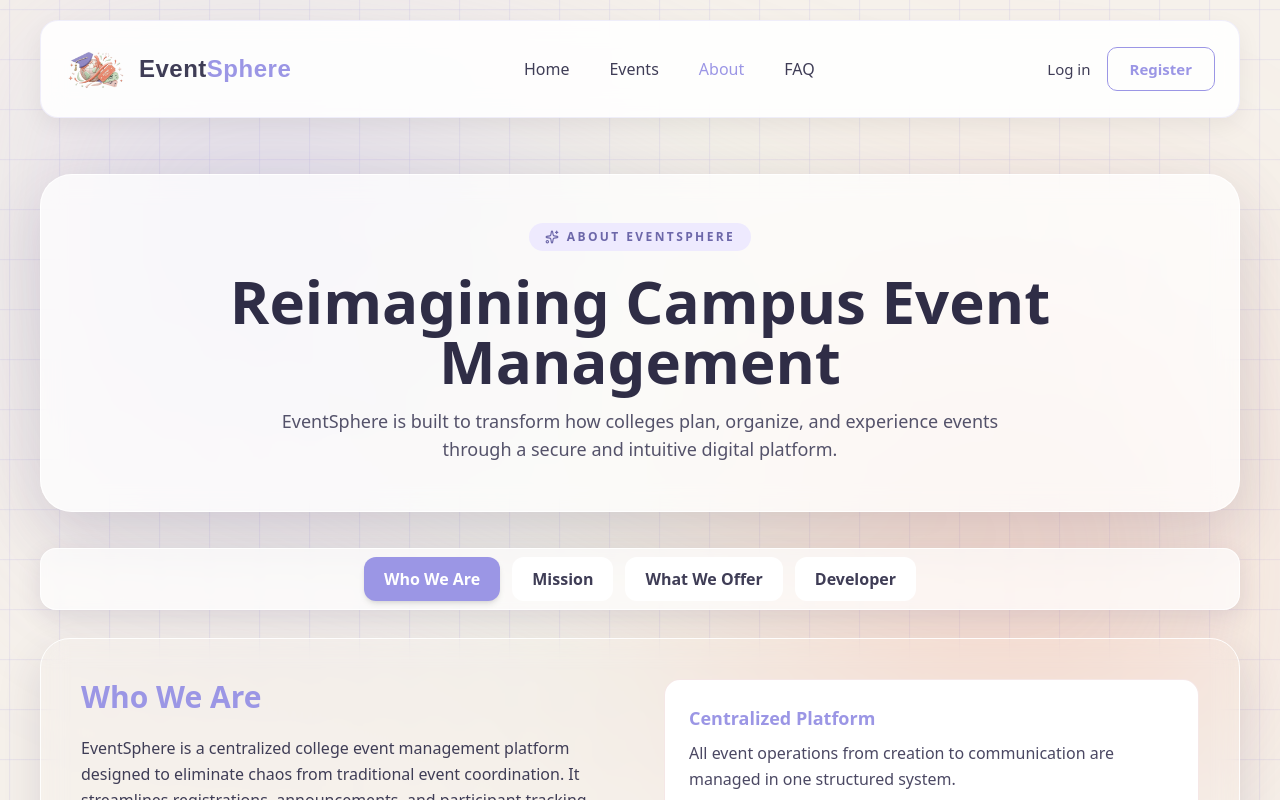
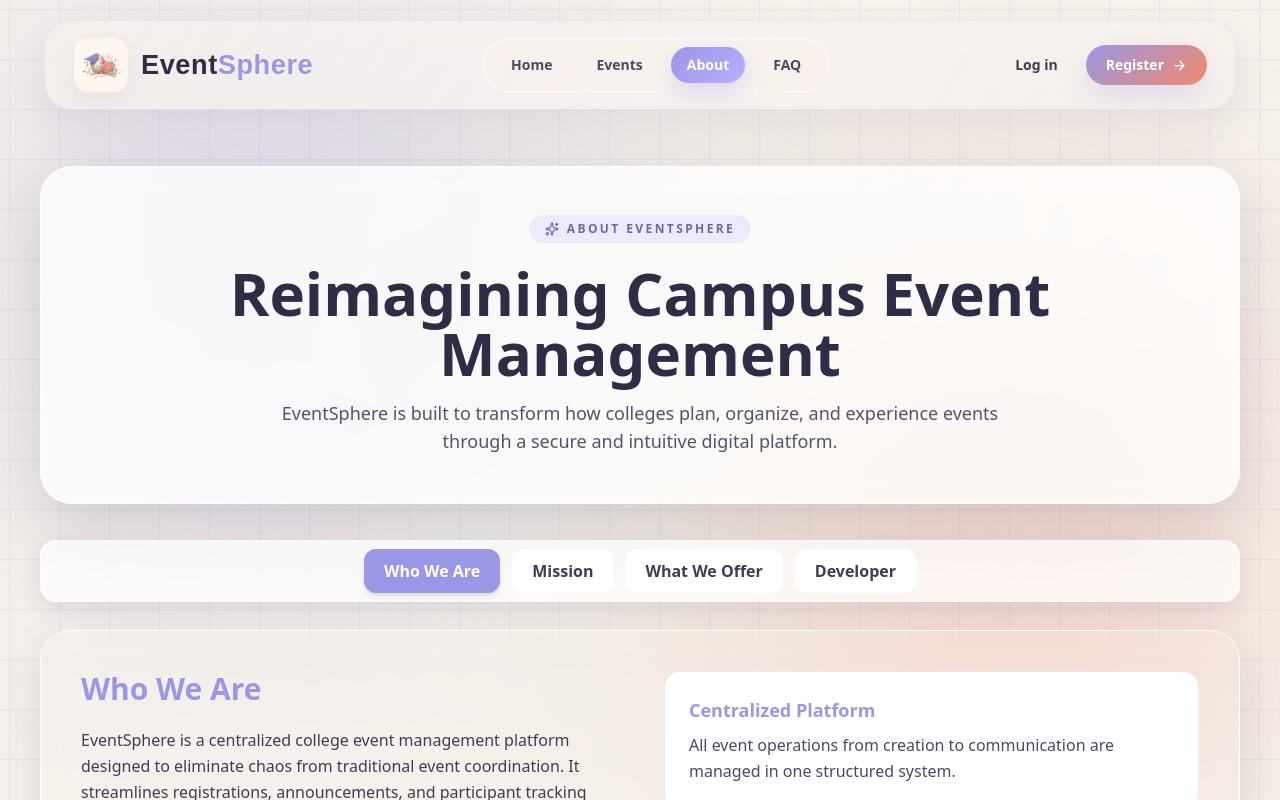
Before and after one commit to JanhaviShigwan/FinalYearProject, a React (Create React App) app in the folder Frontend/eventsphere/: page /about in a window 1280 px wide. Shown: the top 800 px of the page. Built offline with nearby package versions, Linux system fonts and the light colour scheme.

Commit message:
feat: enhance Navbar component with improved layout, added icons, and mobile menu functionality

```diff
--- a/Frontend/eventsphere/src/components/Navbar.jsx
+++ b/Frontend/eventsphere/src/components/Navbar.jsx
@@ -1,5 +1,5 @@
 import { useState, useEffect } from "react";
-import { Menu, X } from "lucide-react";
+import { ArrowRight, LayoutDashboard, LogOut, Menu, X } from "lucide-react";
 import { Link, useLocation, useNavigate } from "react-router-dom";
 import logo from "../assets/EventSphereLogo.png";
 
@@ -13,6 +13,10 @@ export default function Navbar({ className = "" }) {
   useEffect(() => {
     const storedStudent = localStorage.getItem("eventSphereStudent");
     setStudent(storedStudent ? JSON.parse(storedStudent) : null);
+  }, [location.pathname]);
+
+  useEffect(() => {
+    setIsOpen(false);
   }, [location.pathname]);
 
   // ✅ Logout Function
@@ -30,149 +34,212 @@ export default function Navbar({ className = "" }) {
     { name: "FAQ", path: "/faq" },
   ];
 
+  const dashboardPath = student?.role === "admin" ? "/admin" : "/dashboard";
+  const dashboardLabel = student?.role === "admin" ? "Admin Panel" : "Dashboard";
+
+  const scrollToTop = () => {
+    window.scrollTo({ top: 0, behavior: "smooth" });
+  };
+
   return (
-    <nav className={`navbar-main sticky top-0 z-50 max-w-[1200px] w-full mx-auto mt-5 px-6 bg-white/90 backdrop-blur-md rounded-[18px] shadow-[0_8px_24px_rgba(0,0,0,0.06)] border border-[rgba(155,150,229,0.15)] transition-all duration-300 max-[767px]:w-[calc(100%-28px)] max-[767px]:px-4 max-[767px]:rounded-2xl ${className}`}>
-      <div className="py-[18px] flex justify-between items-center">
+    <nav className={`sticky top-4 z-50 mx-auto mt-5 w-full max-w-[1240px] px-4 sm:px-6 ${className}`}>
+      <div className="relative overflow-hidden rounded-[28px] border border-[rgba(155,150,229,0.14)] bg-[rgba(246,241,235,0.56)] shadow-[0_18px_42px_rgba(57,44,92,0.08)] backdrop-blur-[18px]">
+        <div className="pointer-events-none absolute inset-0 bg-[linear-gradient(120deg,rgba(246,241,235,0.36),rgba(249,245,255,0.22),rgba(246,241,235,0.34))]" />
+        <div className="pointer-events-none absolute -left-14 top-0 h-24 w-24 rounded-full bg-[#9B96E5]/12 blur-2xl" />
+        <div className="pointer-events-none absolute right-8 top-2 h-20 w-20 rounded-full bg-[#F08A6C]/12 blur-2xl" />
 
-        {/* Logo */}
+        <div className="relative flex items-center justify-between gap-4 px-4 py-3 sm:px-6 lg:px-7 lg:py-4">
         <Link
           to="/"
-          className="flex items-center gap-[14px]"
-          onClick={() => window.scrollTo({ top: 0, behavior: "smooth" })}
+            className="flex min-w-0 items-center gap-3"
+            onClick={scrollToTop}
         >
-          <img src={logo} alt="EventSphere Logo" className="w-[60px] h-[60px] object-contain" />
-          <span className="brand-text font-extrabold text-2xl text-[#3F3D56] tracking-[0.5px]">
+            <div className="relative flex h-14 w-14 shrink-0 items-center justify-center rounded-2xl border border-[rgba(240,138,108,0.12)] bg-[rgba(255,248,242,0.74)] shadow-[0_10px_20px_rgba(70,55,120,0.06)]">
+              <img src={logo} alt="EventSphere Logo" className="h-[42px] w-[42px] object-contain" />
+            </div>
+
+            <div className="min-w-0">
+              <div className="flex items-center gap-2">
+                <span className="brand-text truncate text-[1.55rem] font-extrabold tracking-[0.02em] text-[#2F2C44] sm:text-[1.7rem]">
                   Event<span className="text-[#9B96E5]">Sphere</span>
                 </span>
+                {student ? (
+                  <span className="hidden rounded-full bg-[#F08A6C]/12 px-2.5 py-1 text-[11px] font-semibold text-[#D06B4E] sm:inline-flex">
+                    {student.role === "admin" ? "Admin Access" : "Student Access"}
+                  </span>
+                ) : null}
+              </div>
+            </div>
           </Link>
 
-        {/* Desktop Links */}
-        <div className="hidden md:flex gap-10 font-medium">
-          {navLinks.map((link) => (
+          <div className="hidden lg:flex items-center gap-3 rounded-full border border-[rgba(255,255,255,0.5)] bg-[rgba(248,242,237,0.58)] px-3 py-2 shadow-[inset_0_1px_0_rgba(255,255,255,0.45)]">
+            {navLinks.map((link) => {
+              const isActive = location.pathname === link.path;
+
+              return (
                 <Link
                   key={link.name}
                   to={link.path}
-              className={`text-base transition-all duration-300 hover:text-[#F08A6C] ${
-                location.pathname === link.path ? "text-[#9B96E5]" : "text-[#3F3D56]"
+                  onClick={scrollToTop}
+                  className={`rounded-full px-4 py-2 text-sm font-semibold transition-all duration-300 ${
+                    isActive
+                      ? "bg-[linear-gradient(135deg,#9B96E5,#B6AFFF)] text-white shadow-[0_10px_25px_rgba(155,150,229,0.28)]"
+                      : "text-[#4B4962] hover:bg-white hover:text-[#F08A6C]"
                   }`}
-              onClick={() => window.scrollTo({ top: 0, behavior: "smooth" })}
                 >
                   {link.name}
                 </Link>
-          ))}
+              );
+            })}
           </div>
 
-        {/* Right Section */}
-        <div className="flex items-center gap-5">
-
-          {/* Desktop Auth */}
-          <div className="hidden md:flex gap-4 items-center">
+          <div className="flex items-center gap-3">
+            <div className="hidden md:flex items-center gap-3">
               {!student ? (
                 <>
                   <Link
                     to="/login"
-                  className="text-[15px] text-[#3F3D56] transition-all duration-300 hover:text-[#F08A6C]"
-                  onClick={() => window.scrollTo({ top: 0, behavior: "smooth" })}
+                    className="rounded-full px-4 py-2 text-sm font-semibold text-[#3F3D56] transition-all duration-300 hover:bg-[rgba(255,249,245,0.72)] hover:text-[#F08A6C]"
+                    onClick={scrollToTop}
                   >
                     Log in
                   </Link>
                   <Link
                     to="/register"
-                  className="px-[22px] py-[10px] rounded-[10px] font-semibold text-[15px] border-[1.5px] border-[#9B96E5] text-[#9B96E5] transition-all duration-300 hover:bg-[#9B96E5] hover:text-white"
-                  onClick={() => window.scrollTo({ top: 0, behavior: "smooth" })}
+                    className="inline-flex items-center gap-2 rounded-full bg-[linear-gradient(135deg,#9B96E5,#F08A6C)] px-5 py-2.5 text-sm font-semibold text-white shadow-[0_14px_30px_rgba(155,150,229,0.24)] transition-all duration-300 hover:-translate-y-0.5 hover:shadow-[0_18px_34px_rgba(155,150,229,0.3)]"
+                    onClick={scrollToTop}
                   >
                     Register
+                    <ArrowRight size={15} />
                   </Link>
                 </>
               ) : (
-              <>
+                <div className="flex items-center gap-3">
                   <Link
-                  to="/dashboard"
-                  className="text-[15px] text-[#3F3D56] transition-all duration-300 hover:text-[#F08A6C]"
+                    to={dashboardPath}
+                    className="inline-flex items-center gap-2 rounded-full border border-[rgba(255,255,255,0.55)] bg-[rgba(255,248,242,0.66)] px-4 py-2.5 text-sm font-semibold text-[#3F3D56] shadow-[0_8px_16px_rgba(0,0,0,0.03)] transition-all duration-300 hover:text-[#F08A6C]"
                   >
-                  Dashboard
+                    <LayoutDashboard size={15} className="text-[#9B96E5]" />
+                    {dashboardLabel}
                   </Link>
                   <button
                     onClick={handleLogout}
-                  className="px-[22px] py-[10px] rounded-[10px] font-semibold text-[15px] border-[1.5px] border-[#9B96E5] text-[#9B96E5] transition-all duration-300 hover:bg-[#9B96E5] hover:text-white"
+                    className="inline-flex items-center gap-2 rounded-full border border-[#9B96E5]/20 bg-[#9B96E5]/10 px-4 py-2.5 text-sm font-semibold text-[#7A75B6] transition-all duration-300 hover:bg-[#9B96E5] hover:text-white"
                   >
+                    <LogOut size={15} />
                     Logout
                   </button>
-              </>
+                </div>
               )}
             </div>
 
-          {/* Mobile Hamburger */}
             <button
-            className="block md:hidden p-[10px] rounded-[10px] bg-[#F6F1EB] text-[#3F3D56]"
+              className="inline-flex h-12 w-12 items-center justify-center rounded-2xl border border-[rgba(255,255,255,0.55)] bg-[rgba(255,248,242,0.68)] text-[#3F3D56] shadow-[0_8px_18px_rgba(0,0,0,0.04)] transition-all duration-300 hover:text-[#F08A6C] md:h-12 md:w-12 lg:hidden"
               onClick={() => {
                 setIsOpen(!isOpen);
-              window.scrollTo({ top: 0, behavior: "smooth" });
+                scrollToTop();
               }}
+              aria-label={isOpen ? "Close menu" : "Open menu"}
             >
               {isOpen ? <X size={22} /> : <Menu size={22} />}
             </button>
           </div>
         </div>
 
-      {/* Mobile Menu */}
-      <div className={`${isOpen ? "flex" : "hidden"} flex-col gap-[18px] p-5 bg-white mt-3 rounded-2xl shadow-[0_6px_18px_rgba(0,0,0,0.05)]`}>
-        {navLinks.map((link) => (
+        <div className={`overflow-hidden transition-all duration-300 lg:hidden ${isOpen ? "max-h-[520px] opacity-100" : "max-h-0 opacity-0"}`}>
+          <div className="relative mx-4 mb-4 rounded-[24px] border border-white/80 bg-[rgba(255,250,246,0.94)] p-4 shadow-[0_18px_35px_rgba(60,44,95,0.08)] sm:mx-6 sm:p-5">
+            <div className="pointer-events-none absolute inset-x-5 top-0 h-px bg-[linear-gradient(90deg,transparent,rgba(155,150,229,0.45),transparent)]" />
+
+            <div className="mb-4 flex items-center justify-between rounded-2xl bg-[linear-gradient(135deg,#F8F3FF,#FFF4EE)] px-4 py-3">
+              <div>
+                <p className="text-[11px] font-semibold uppercase tracking-[0.18em] text-[#8A86C3]">
+                  Navigation
+                </p>
+                <p className="mt-1 text-sm font-semibold text-[#3F3D56]">
+                  {student ? `Signed in as ${student.name?.split(" ")[0] || "Student"}` : "Browse events and updates"}
+                </p>
+              </div>
+              <div className="rounded-full bg-white px-3 py-1 text-xs font-semibold text-[#6E69AA] shadow-sm">
+                {student ? (student.role === "admin" ? "Admin" : "Student") : "Guest"}
+              </div>
+            </div>
+
+            <div className="grid gap-2">
+              {navLinks.map((link) => {
+                const isActive = location.pathname === link.path;
+
+                return (
                   <Link
                     key={link.name}
                     to={link.path}
-            className={`text-base font-medium transition-all duration-300 hover:text-[#F08A6C] ${
-              location.pathname === link.path ? "text-[#9B96E5]" : "text-[#3F3D56]"
+                    className={`flex items-center justify-between rounded-2xl px-4 py-3 text-sm font-semibold transition-all duration-300 ${
+                      isActive
+                        ? "bg-[linear-gradient(135deg,rgba(155,150,229,0.16),rgba(240,138,108,0.12))] text-[#6E69AA]"
+                        : "text-[#3F3D56] hover:bg-[#FCFAF7] hover:text-[#F08A6C]"
                     }`}
                     onClick={() => {
                       setIsOpen(false);
-              window.scrollTo({ top: 0, behavior: "smooth" });
+                      scrollToTop();
                     }}
                   >
-            {link.name}
+                    <span>{link.name}</span>
+                    <ArrowRight size={15} className={isActive ? "text-[#6E69AA]" : "text-[#C2BDD8]"} />
                   </Link>
-        ))}
+                );
+              })}
+            </div>
 
-        <div className="mt-3 pt-3 border-t border-[#F6F1EB] flex flex-col gap-3">
+            <div className="mt-4 grid gap-3 border-t border-[#F3EEE9] pt-4">
               {!student ? (
                 <>
                   <Link
                     to="/login"
+                    className="rounded-2xl border border-[#E8E1F4] bg-white px-4 py-3 text-center text-sm font-semibold text-[#3F3D56] transition-all duration-300 hover:text-[#F08A6C]"
                     onClick={() => {
                       setIsOpen(false);
-                  window.scrollTo({ top: 0, behavior: "smooth" });
+                      scrollToTop();
                     }}
                   >
                     Log in
                   </Link>
                   <Link
                     to="/register"
+                    className="inline-flex items-center justify-center gap-2 rounded-2xl bg-[linear-gradient(135deg,#9B96E5,#F08A6C)] px-4 py-3 text-sm font-semibold text-white shadow-[0_14px_26px_rgba(155,150,229,0.24)]"
                     onClick={() => {
                       setIsOpen(false);
-                  window.scrollTo({ top: 0, behavior: "smooth" });
+                      scrollToTop();
                     }}
                   >
-                Register
+                    Create Account
+                    <ArrowRight size={15} />
                   </Link>
                 </>
               ) : (
                 <>
                   <Link
-                to="/dashboard"
-                onClick={() => setIsOpen(false)}
+                    to={dashboardPath}
+                    className="inline-flex items-center justify-center gap-2 rounded-2xl border border-[#E8E1F4] bg-white px-4 py-3 text-sm font-semibold text-[#3F3D56] transition-all duration-300 hover:text-[#F08A6C]"
+                    onClick={() => {
+                      setIsOpen(false);
+                      scrollToTop();
+                    }}
                   >
-                Dashboard
+                    <LayoutDashboard size={16} className="text-[#9B96E5]" />
+                    {dashboardLabel}
                   </Link>
                   <button
                     onClick={handleLogout}
-                className="mobile-logout-btn"
+                    className="inline-flex items-center justify-center gap-2 rounded-2xl bg-[#F08A6C]/10 px-4 py-3 text-sm font-semibold text-[#D06B4E] transition-all duration-300 hover:bg-[#F08A6C] hover:text-white"
                   >
+                    <LogOut size={16} />
                     Logout
                   </button>
                 </>
               )}
             </div>
           </div>
+        </div>
+      </div>
     </nav>
   );
 }
```
Lines whose indentation alone changed are shown as unchanged.
